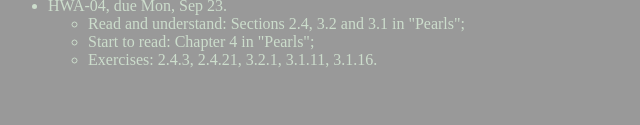
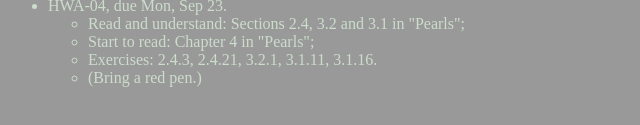
Before and after one commit to anton-petrunin/485, a plain HTML site: page index.html in a window 1280 px wide. Shown: the part 349-474 px from the top of the page, 0-640 px from the left. Drawn offline with Linux system fonts and the light colour scheme.

Commit message:
(Bring a red pen.)

```diff
--- a/index.html
+++ b/index.html
@@ -49,6 +49,7 @@ Emphasis on the fundamental theorems and their proofs.)</b>
 <li> Read and understand: Sections 2.4, 3.2 and 3.1 in "Pearls";</li>
 <li> Start to read: Chapter 4 in "Pearls";</li>
 <li> Exercises: 2.4.3, 2.4.21, 3.2.1, 3.1.11, 3.1.16.</li>
+<li> (Bring a red pen.)</li>
 </ul>
 </li>
 
@@ -58,6 +59,7 @@ Emphasis on the fundamental theorems and their proofs.)</b>
 <ul>
 <li> Read and understand: Chapter 4 in "Pearls" and Chapter 2 in "Extra pearls";</li>
 <li> Exercises: 3.1.6, 4.2.2, 4.3.4, 2.1.24, 3.1.5, 4.1.1 in "Pearls" and 2.1, 2.5 in "Extra pearls"</a>.</li>
+<li> (Bring a red pen.)</li>
 </ul>
 </li>
 
@@ -65,6 +67,7 @@ Emphasis on the fundamental theorems and their proofs.)</b>
 <ul>
 <li> Read and understand: Chapter 5 in "Pearls" and Chapter 3 in "Extra pearls";</li>
 <li> Exercises:   4.1.5, 5.3.1 in "Pearls" and 2.4, 3.1, 3.4 in "Extra pearls".</li>
+<li> (Bring a red pen.)</li>
 </ul>
 </li>
 
@@ -73,6 +76,7 @@ Emphasis on the fundamental theorems and their proofs.)</b>
 <li> Read and understand: Chapters 4 and 5 in "Extra pearls";</li>
 <li> Exercises: 4.1, 4.3, 4.8, 5.2, 5.6 in "Extra pearls"; </li>
 <li> Prepare at least one question about the covered material. </li>
+<li> (Bring a red pen.)</li>
 </ul>
 </li>
 
@@ -102,7 +106,7 @@ and 1.2, 2.3, 2.4, 2.9, 2.10 in <a href="graph-theory.pdf"> Extra pearls</a>.
 <ul>
 <li> Start to read: Chapter 7 in "Pearls" and Chapter 6 in "Extra pearls";</li>
 <li> Exercises: 7.1.8, 7.1.9 in "Pearls" and 5.11, 6.2, 6.6 in "Extra pearls".</li>
-
+<li> (Bring a red pen.)</li>
 </ul>
 </li>
 
@@ -111,6 +115,7 @@ and 1.2, 2.3, 2.4, 2.9, 2.10 in <a href="graph-theory.pdf"> Extra pearls</a>.
 <ul>
 <li> Read: Chapter 7 in "Pearls" and Chapter 6 in "Extra pearls";</li>
 <li> Exercises:  7.3.5 in "Pearls" and 6.3, 6.11, 6.12, 6.13 in "Extra pearls"</li>
+<li> (Bring a red pen.)</li>
 </ul>
 
 
@@ -118,6 +123,7 @@ and 1.2, 2.3, 2.4, 2.9, 2.10 in <a href="graph-theory.pdf"> Extra pearls</a>.
 <ul>
 <li> Read: Chapter 8  in "Pearls";</li>
 <li> Exercises: 8.1.9 8.1.14, 8.1.16, 8.3.1, 8.3.3 in "Pearls".</li>
+<li> (Bring a red pen.)</li>
 </ul>
 </li>
 
@@ -126,6 +132,7 @@ and 1.2, 2.3, 2.4, 2.9, 2.10 in <a href="graph-theory.pdf"> Extra pearls</a>.
 <ul>
 <li> Read: Chapters 8 and 9 in "Pearls";</li>
 <li> Exercises: 8.2.1, 8.4.7, 8.4.14,  9.1.1, 9.1.5 in "Pearls".</li>
+<li> (Bring a red pen.)</li>
 </ul>
 </li>
 
@@ -136,6 +143,7 @@ and 1.2, 2.3, 2.4, 2.9, 2.10 in <a href="graph-theory.pdf"> Extra pearls</a>.
 <li> Read: Chapter 9 in "Pearls";</li>
 <li> Start to read:  Chapter 7 in "Extra pearls";</li>
 <li> Exercises: 8.1.12, 8.4.8, 9.1.3, 9.1.8, 9.3.7 in "Pearls".</li>
+<li> (Bring a red pen.)</li>
 </ul>
 </li>
 
@@ -144,6 +152,7 @@ and 1.2, 2.3, 2.4, 2.9, 2.10 in <a href="graph-theory.pdf"> Extra pearls</a>.
 <ul>
 <li> Read:  Chapter 7 in "Extra pearls";</li>
 <li> 9.2.2, in "Pearls" and 7.3, 7.4(b,c), 7.11, 7.16 in "Extra pearls".</li>
+<li> (Bring a red pen.)</li>
 </ul>
 </li>
 
```
